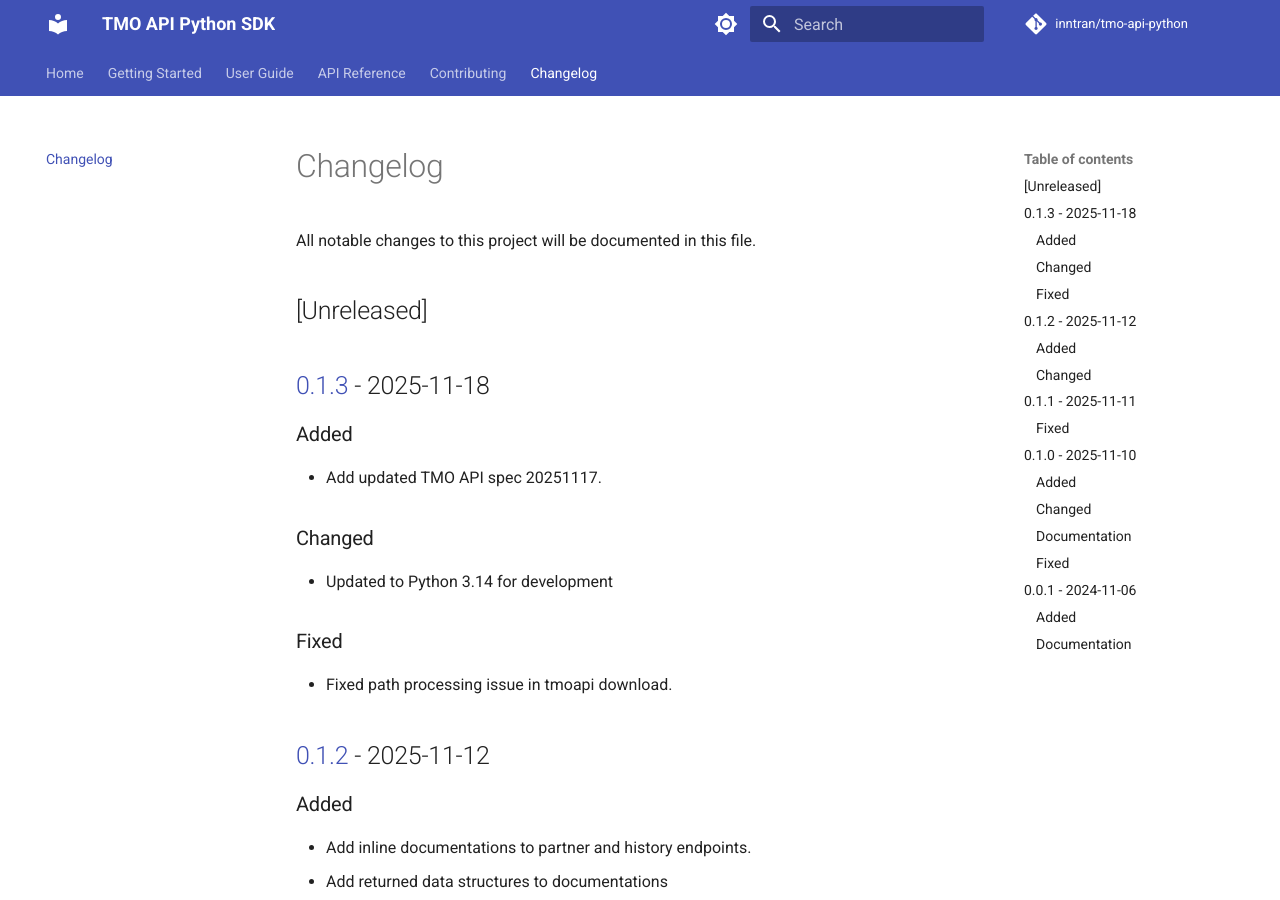
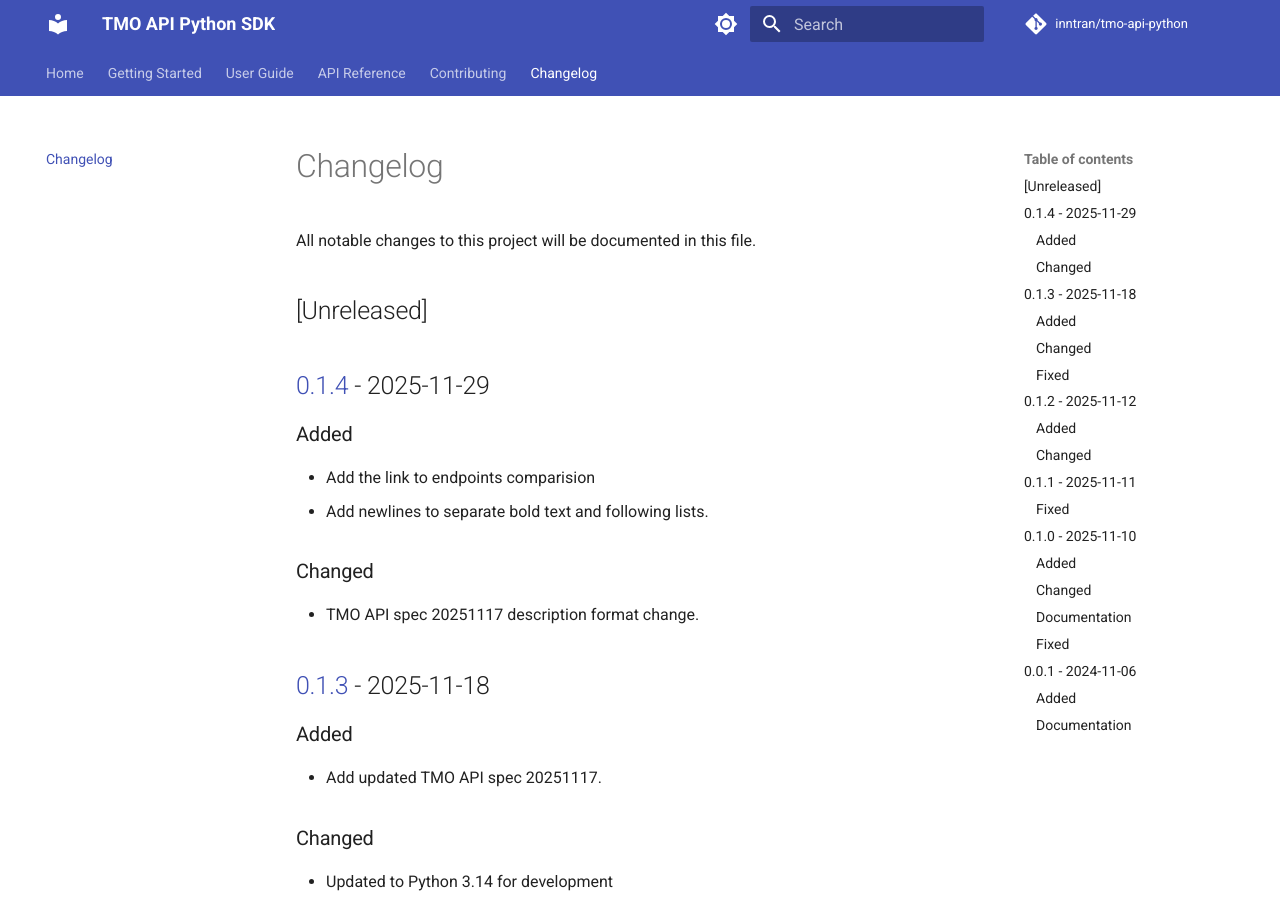
Before and after one commit to inntran/tmo-api-python, an MkDocs documentation site: the page built from docs/changelog.md, in a window 1280 px wide and 900 px high. Built offline with MkDocs 1.6.1 and Material for MkDocs 9.7.7, drawn with Linux system fonts in a browser that asks for light colours; comment, search, counter and statistics services are not loaded; the version menu is left out.

Commit message:
Bump version: 0.1.3 → 0.1.4

```diff
--- a/docs/changelog.md
+++ b/docs/changelog.md
@@ -3,6 +3,15 @@
 All notable changes to this project will be documented in this file.
 
 ## [Unreleased]
+
+## [0.1.4] - 2025-11-29
+### Added
+
+- Add the link to endpoints comparision
+- Add newlines to separate bold text and following lists.
+
+### Changed
+- TMO API spec 20251117 description format change.
 
 ## [0.1.3] - 2025-11-18
 ### Added
@@ -69,6 +78,7 @@ All notable changes to this project will be documented in this file.
 - Contributing: Development Setup, Testing, Code Style
 - Changelog
 
+[0.1.4]: https://github.com/inntran/tmo-api-python/releases/tag/v0.1.4
 [0.1.3]: https://github.com/inntran/tmo-api-python/releases/tag/v0.1.3
 [0.1.2]: https://github.com/inntran/tmo-api-python/releases/tag/v0.1.2
 [0.1.1]: https://github.com/inntran/tmo-api-python/releases/tag/v0.1.1
--- a/pyproject.toml
+++ b/pyproject.toml
@@ -1,6 +1,6 @@
 [project]
 name = "tmo-api"
-version = "0.1.3"
+version = "0.1.4"
 description = "Wrapper for The Mortgage Office API"
 readme = "README.md"
 license = { text = "Apache-2.0" }
--- a/src/tmo_api/_version.py
+++ b/src/tmo_api/_version.py
@@ -3,4 +3,4 @@
 __all__ = ["__version__"]
 
 # Keep this in sync with pyproject.toml
-__version__ = "0.1.3"
+__version__ = "0.1.4"
```
Also changed, not shown: .bumpversion.toml.
